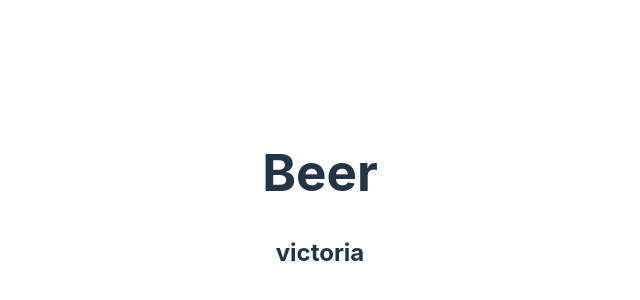
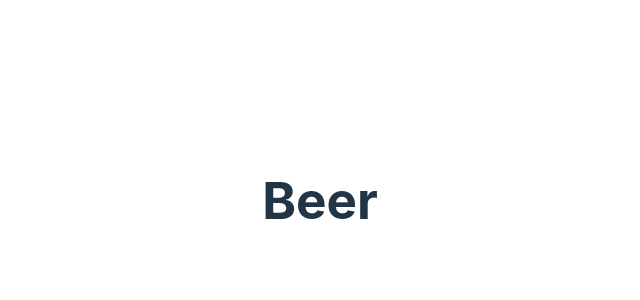
Before and after one commit to Francisco-Villanueva/eccomerce-beer, a React (Vite) app in the folder client/: page / in a window 1280 px wide. Shown: the part 200-500 px from the top of the page, without its empty margins (320-960 px from the left). Built offline with nearby package versions, Linux system fonts and the light colour scheme.

Commit message:
borre h2

```diff
--- a/client/src/App.jsx
+++ b/client/src/App.jsx
@@ -7,7 +7,6 @@ function App() {
   return (
     <>
       <h1>Beer</h1>
-      <h2>victoria</h2>
     </>
   );
 }
```
